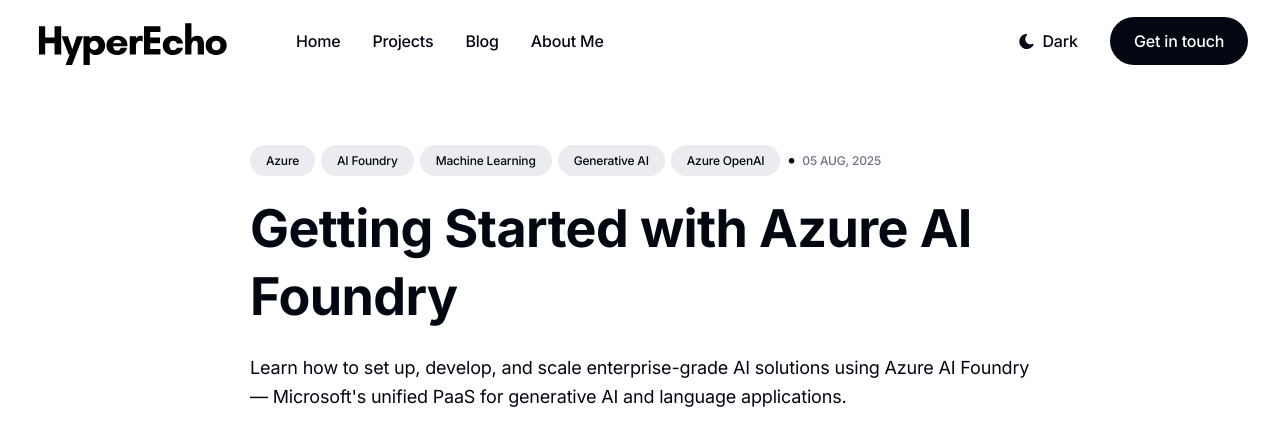
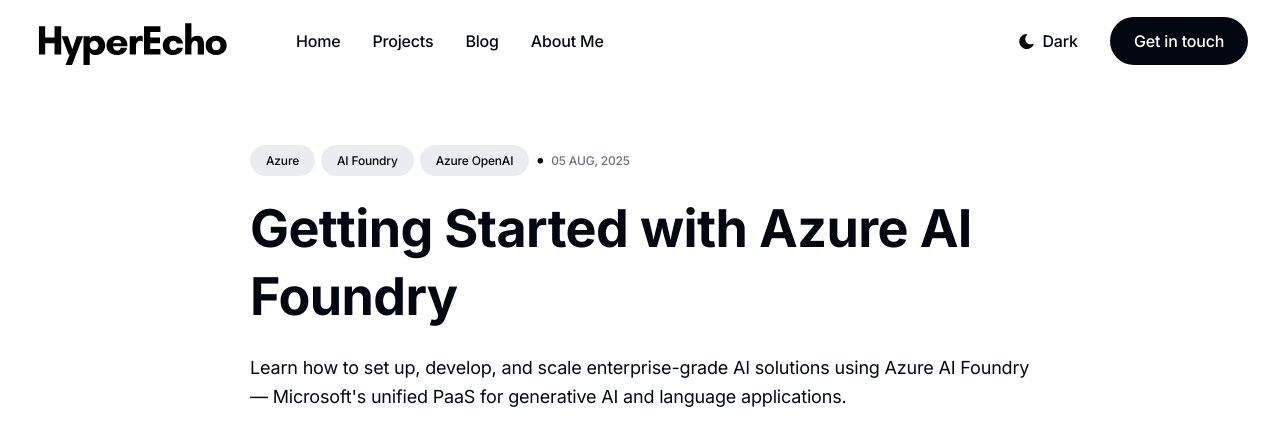
Before and after one commit to DylanHover3/Hyperechocloud-Repo, a Jekyll site: the page built from _posts/2025-08-05-azure-ai-foundry.md, in a window 1280 px wide and 900 px high, cut to the strip 0-440 px from the top of the window. Built offline with Jekyll 4.4.1, drawn with Linux system fonts in a browser that asks for light colours.

Commit message:
Update 2025-08-05-azure-ai-foundry.md

```diff
--- a/_posts/2025-08-05-azure-ai-foundry.md
+++ b/_posts/2025-08-05-azure-ai-foundry.md
@@ -2,8 +2,8 @@
 title: Getting Started with Azure AI Foundry
 description: Learn how to set up, develop, and scale enterprise-grade AI solutions using Azure AI Foundry — Microsoft's unified PaaS for generative AI and language applications.
 date: 2025-08-05
-image: "/images/placeholder value"
-tags: [Azure, AI Foundry, Machine Learning, Generative AI, Azure OpenAI]
+image: "/images/Cloud-3.jpg"
+tags: [Azure, AI Foundry, Azure OpenAI]
 ---
 
 # Getting Started with Azure AI Foundry
```
